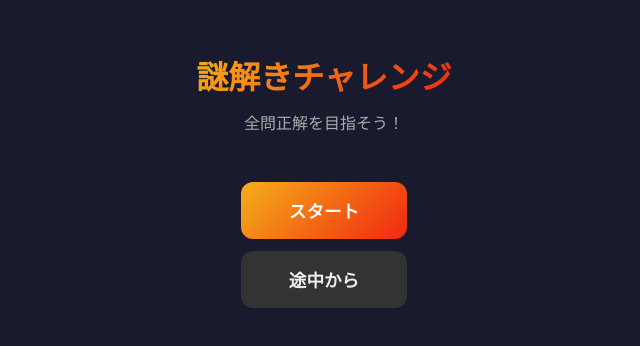
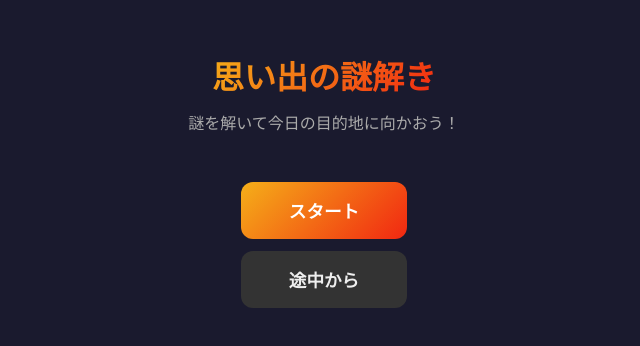
Before and after one commit to Chunizia-y/wakana-happy-birthday, a plain HTML site: page index.html in a window 1280 px wide. Shown: the part 220-566 px from the top of the page, without its empty margins (316-956 px from the left). Drawn offline with Linux system fonts and the light colour scheme.

Commit message:
文言修正

```diff
--- a/index.html
+++ b/index.html
@@ -3,7 +3,7 @@
 <head>
   <meta charset="UTF-8">
   <meta name="viewport" content="width=device-width, initial-scale=1.0, user-scalable=no">
-  <title>謎解きチャレンジ</title>
+  <title>思い出の謎解き</title>
   <style>
     * { margin: 0; padding: 0; box-sizing: border-box; }
 
@@ -249,8 +249,8 @@
 
   <!-- スタート画面 -->
   <div id="start-screen" class="screen active">
-    <div class="title">謎解きチャレンジ</div>
-    <div class="subtitle">全問正解を目指そう！</div>
+    <div class="title">思い出の謎解き</div>
+    <div class="subtitle">謎を解いて今日の目的地に向かおう！</div>
     <button class="btn btn-primary" onclick="startGame()">スタート</button>
     <button class="btn btn-secondary" onclick="showResumeScreen()">途中から</button>
   </div>
@@ -469,6 +469,7 @@
       var hints = HINTS[currentIndex];
       if (!hints) return;
       $hintBtn.classList.remove('visible');
+      $hamburgerBtn.classList.remove('visible');
       $hintList.innerHTML = '';
       for (var i = 0; i < hints.length; i++) {
         var li = document.createElement('li');
@@ -489,6 +490,7 @@
 
     function closeHintSelect() {
       $hintBtn.classList.toggle('visible', !!HINTS[currentIndex]);
+      updateHamburger();
       showScreen('puzzle-screen');
     }
 
```
